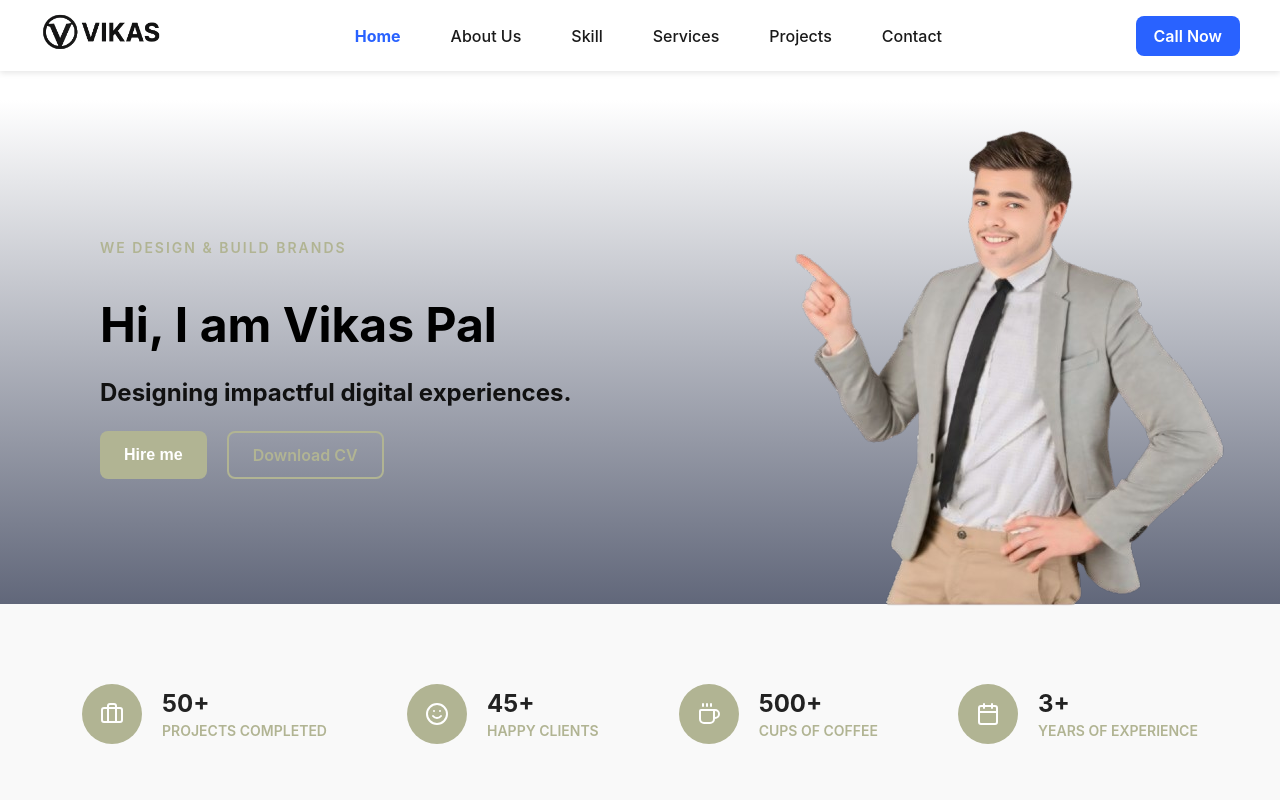
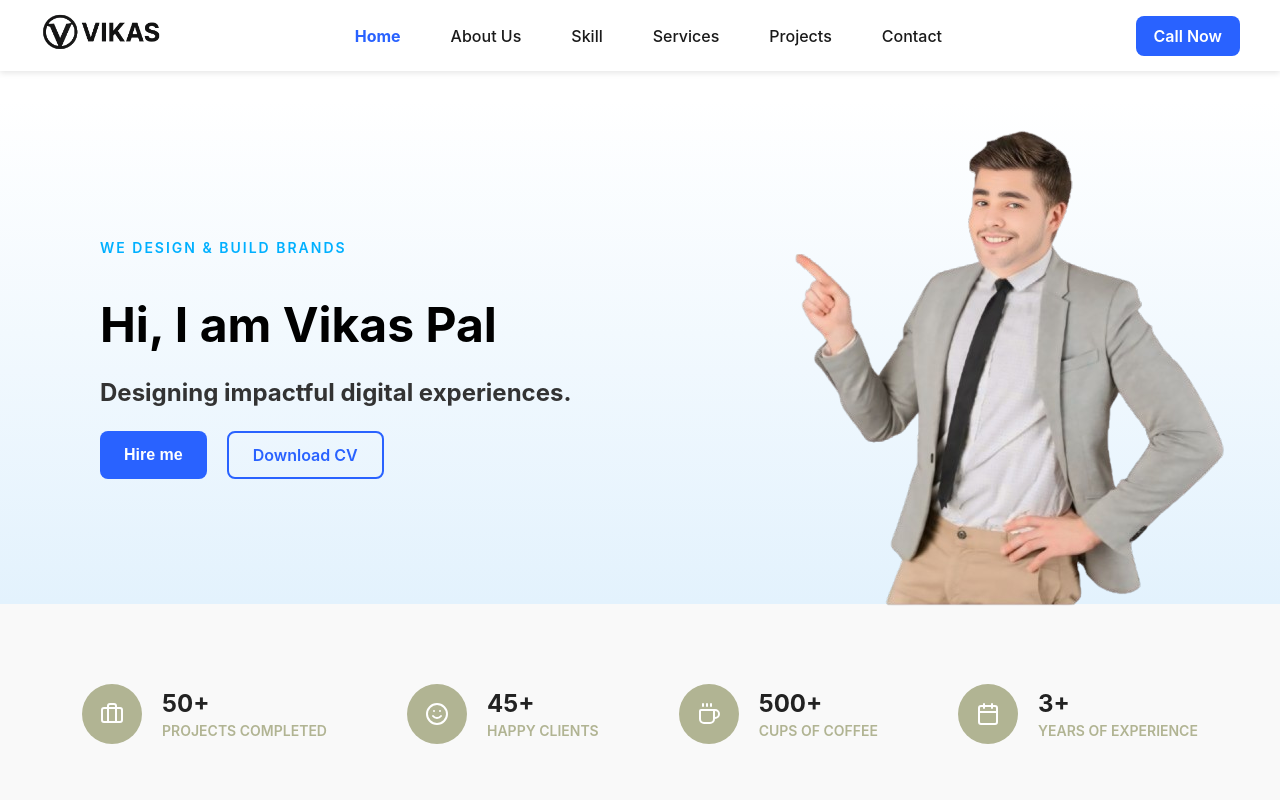
Before and after one commit to Vp900/Myportfolio, a React (Create React App) app: page / in a window 1280 px wide. Shown: the top 800 px of the page. Built offline with nearby package versions, Linux system fonts and the light colour scheme.

Commit message:
Update Hero.css

```diff
--- a/src/components/Hero.css
+++ b/src/components/Hero.css
@@ -6,11 +6,10 @@
   flex-wrap: wrap;
   gap: 40px;
   padding-left: 100px;
-  background: linear-gradient(180deg, #ffffff 0%, #61677A 100%);
+  background: linear-gradient(180deg, #FFFFFF 0%, #E3F2FD 100%);
   color: #000;
 }
 
-/* Mobile Layout */
 @media (max-width: 768px) {
   .hero {
     flex-direction: column;
@@ -54,7 +53,7 @@
 }
 
 .hero-subheading {
-  color: #b1b493;
+  color: #00B0FF; /* Sky Blue */
   font-size: 14px;
   font-weight: 600;
   letter-spacing: 2px;
@@ -70,13 +69,13 @@
 }
 
 .hero-heading span {
-  color: #b1b493;
+  color: #2962FF; /* Royal Blue */
 }
 
 .hero-description {
   font-size: 24px;
   font-weight: 700;
-  color: #111;
+  color: #333333; /* Charcoal Gray */
   margin-bottom: 24px;
 }
 
@@ -99,24 +98,24 @@
 }
 
 .btn.filled {
-  background-color: #b1b493;
-  color: white;
+  background-color: #2962FF; /* Royal Blue */
+  color: #FFFFFF;
   border: none;
 }
 
 .btn.filled:hover {
-  background-color: #9ea680;
+  background-color: #0039CB; /* Deep Blue */
 }
 
 .btn.outlined {
   background: transparent;
-  border: 2px solid #b1b493;
-  color: #b1b493;
+  border: 2px solid #2962FF;
+  color: #2962FF;
 }
 
 .btn.outlined:hover {
-  background-color: #b1b493;
-  color: white;
+  background-color: #0039CB;
+  color: #FFFFFF;
 }
 
 .hero-image {
@@ -127,6 +126,6 @@
 .hero-image img {
   max-width: 100%;
   height: auto;
-  margin-bottom: -10px;;
+  margin-bottom: -10px;
   border-radius: 8px;
 }
```
